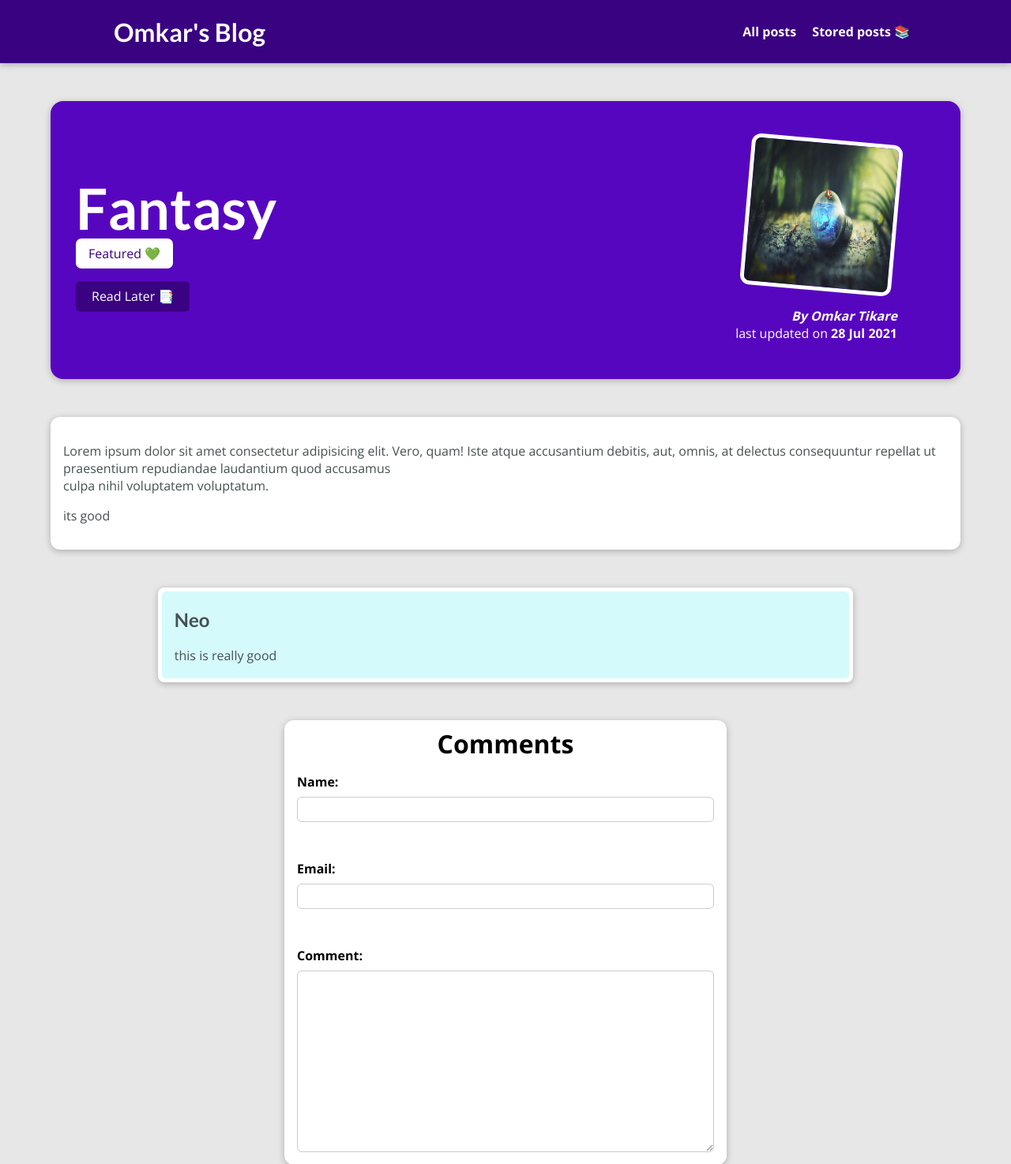
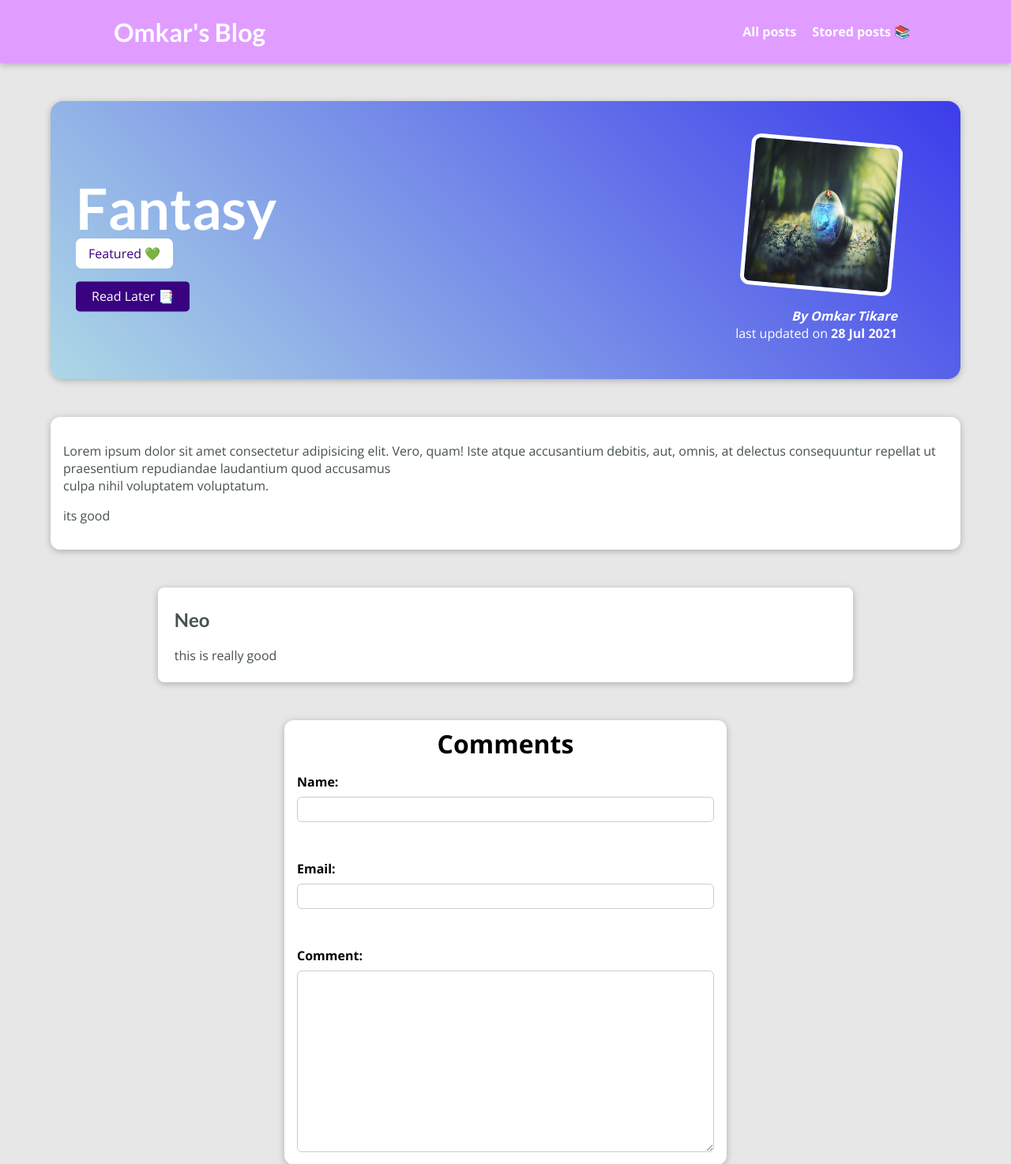
Before and after one commit to Omkartikare21/my_blog, a Django app: page /post/fantasy in a window 1280 px wide. Shown: the top 1474 px of the page at 79% size. Run offline with Django 3.2, Linux system fonts and the light colour scheme; data comes from the database, SQL or seed files in the repository; both versions use the stored data as it was after the commit.

Commit message:
UI Change vibrant colors

```diff
--- a/blog/static/blog/all-posts.css
+++ b/blog/static/blog/all-posts.css
@@ -3,7 +3,7 @@ body {
   }
 
   #main-nav {
-    background-color: #5302bd;
+    background-color: #e09dff;
     box-shadow: 0 2px 8px rgba(0, 0, 0, 0.25);
   }
 
--- a/blog/static/blog/post-detail.css
+++ b/blog/static/blog/post-detail.css
@@ -3,7 +3,7 @@ body {
   }
 
   #main-nav {
-    background-color: #390281;
+    background-color: #E09DFF;
     box-shadow: 0 2px 8px rgba(0, 0, 0, 0.25);
   }
 
@@ -13,7 +13,8 @@ body {
     width: 90%;
     max-width: 90rem;
     border-radius: 16px;
-    background-color: #5706c0;
+    /* background-color: #5706c0; */
+    background: linear-gradient(45deg, lightblue, rgba(4, 4, 236, 0.753));
     position: relative;
     box-shadow: 0 2px 8px rgba(0, 0, 0, 0.25);
     height: 22rem;
@@ -185,7 +186,7 @@ body {
 
 #comments ul {
   list-style: none;
-  background-color: #d5fafc;
+  background-color: #ffffff;
   border-radius: 5px;
   margin: 0;
   padding: 0.1rem 1rem ;
--- a/blog/static/blog/posts.css
+++ b/blog/static/blog/posts.css
@@ -20,7 +20,7 @@
 
   #latest-post a{
       text-decoration: none;
-      color: black;
+      color:black;
       transition: all 0.3s ease;
       padding: 1rem;
   }
@@ -74,7 +74,7 @@
   .post a:hover,
   .post a:active {
     transform: scale(1.1);
-    background-color: #390281;
+    background-color: #bf91fc;
     color: white;
     border-radius: 11px;
   }
--- a/blog/static/blog/stored-posts.css
+++ b/blog/static/blog/stored-posts.css
@@ -1,5 +1,5 @@
 #main-nav {
-    background-color: #390281;
+    background-color: #E09DFF;
     box-shadow: 0 2px 8px rgba(0, 0, 0, 0.25);
   }
 
@@ -38,7 +38,7 @@
 }
 
 #stored-posts a:hover {
-  background-color: #9cf790;
+  background-color: #c6ffbe;
 }
 #stored-posts a:focus{
  background-color: #aa41aa;
--- a/blog/templates/blog/index.html
+++ b/blog/templates/blog/index.html
@@ -17,7 +17,7 @@ Omkar Tikare Blog
         <img src="{% static "blog/images/Profile img.jpg" %}" alt='mia winters - author of this page' />
         <h2>Omkar Tikare's Blog</h2>
     </header>
-    <p>Hello iam Omkar and iam a python developer </p>
+    <p>Hello iam Omkar and iam a Full Stack developer </p>
 </section>
 
 <section id='latest-post'>
@@ -32,6 +32,9 @@ Omkar Tikare Blog
 <section id='about'>
 <h2>About me</h2>
 <p>Iam a Python and Fullstack developer</p>
+<a href="mailto:omkartikare55@gmail.com">Contact Me</a>
+<br>
+<a href="mailto:omkartikare55@gmail.com">omkartikare55@gmail.com</a>
 </section>
 
 {% endblock %}
--- a/blog/templates/blog/post-detail.html
+++ b/blog/templates/blog/post-detail.html
@@ -59,6 +59,8 @@
         <h2> {{comment.user_name}} </h2>
         <p> {{comment.text|linebreaks}} </p>
     </li>
+    {%empty%}
+    <h2>No Comments Yet...</h2>
     {% endfor %}
 </ul>
 </section>
--- a/templates/base.html
+++ b/templates/base.html
@@ -6,6 +6,7 @@
     <meta name="viewport" content="width = device-width, initial-scale=1.0" />
     <title>{% block title %}{% endblock %}</title>
     <link rel='stylesheet' href="{% static "base.css" %}">
+    <link rel="shortcut icon" href="{%  static 'icon.png' %}" type="image/png">
     {% block css_files %}{% endblock %}
 </head>
 <body>
```
Also changed, not shown: blog/static/blog/index.css (+14 -3 lines), blog/static/icon.png (added), db.sqlite3, uploads/posts/Minecraft_cover.png (added).
